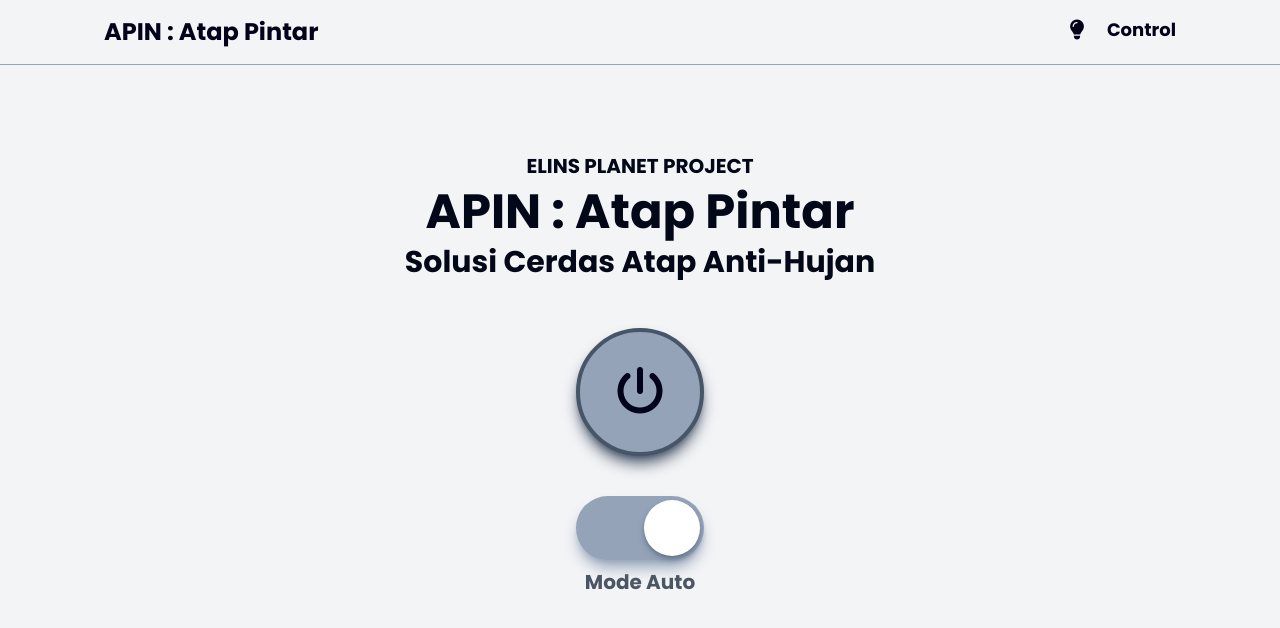
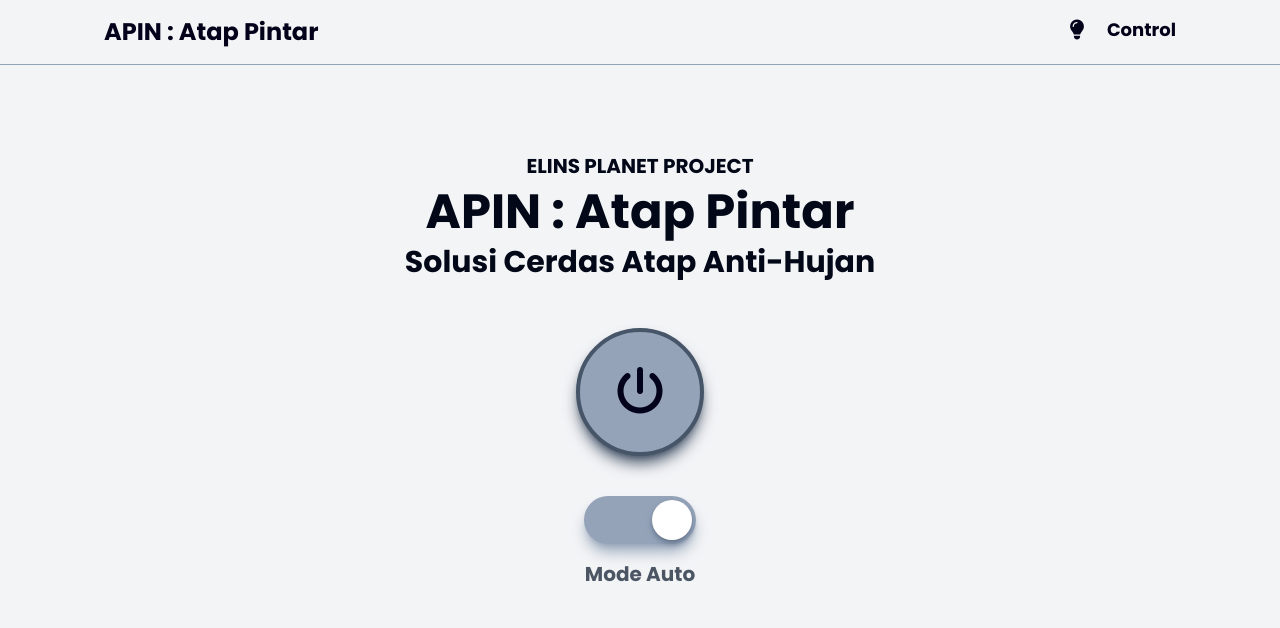
Before and after one commit to shlayb/apin-atap-pintar, a Next.js app: page / in a window 1280 px wide. Shown: the top 628 px of the page. Built offline with nearby package versions, Linux system fonts and the light colour scheme; no server answers; the database is empty.

Commit message:
Initial commit

```diff
--- a/components/toggleauto.js
+++ b/components/toggleauto.js
@@ -40,14 +40,14 @@ export default function ToggleAuto() {
     <div className="p-10">
       <button
         className={`${modeAuto == 0 ? 'bg-slate-300 justify-start duration-300' : 'bg-red-600 justify-end duration-300'}
-          shadow-slate-400 shadow-lg min-w-32 min-h-14 rounded-full bg-slate-400 transition-all duration-300 flex items-center`}
+          shadow-slate-400 shadow-lg min-w-28 min-h-9 rounded-full bg-slate-400  transition-all duration-300 flex items-center`}
         onClick={handleAuto}
       >
         {modeAuto == 1 ? <span className="font-Poppins font-medium text-xl p-3 text-gray-200">On</span> : <span></span>}
-        <div className={`${modeAuto == 1 ? 'shadow shadow-slate-500' : 'shadow shadow-slate-500'} transition-all duration-300 w-14 h-14 bg-white rounded-full shadow-md m-1`}></div>
+        <div className={`${modeAuto == 1 ? 'shadow shadow-slate-500' : 'shadow shadow-slate-500'} transition-all duration-300 min-w-10 aspect-square bg-white rounded-full shadow-md m-1`}></div>
         {modeAuto == 0 ? <span className="inline-block align-middle font-Poppins font-medium text-xl p-3 text-gray-600">Off</span> : <span></span>}
       </button>
-      <h2 className="font-Poppins text-center font-bold text-xl pt-2 text-gray-600">Mode Auto</h2>
+      <h2 className="font-Poppins text-center font-bold text-xl pt-4 text-gray-600">Mode Auto</h2>
     </div>
   );
 }
```
